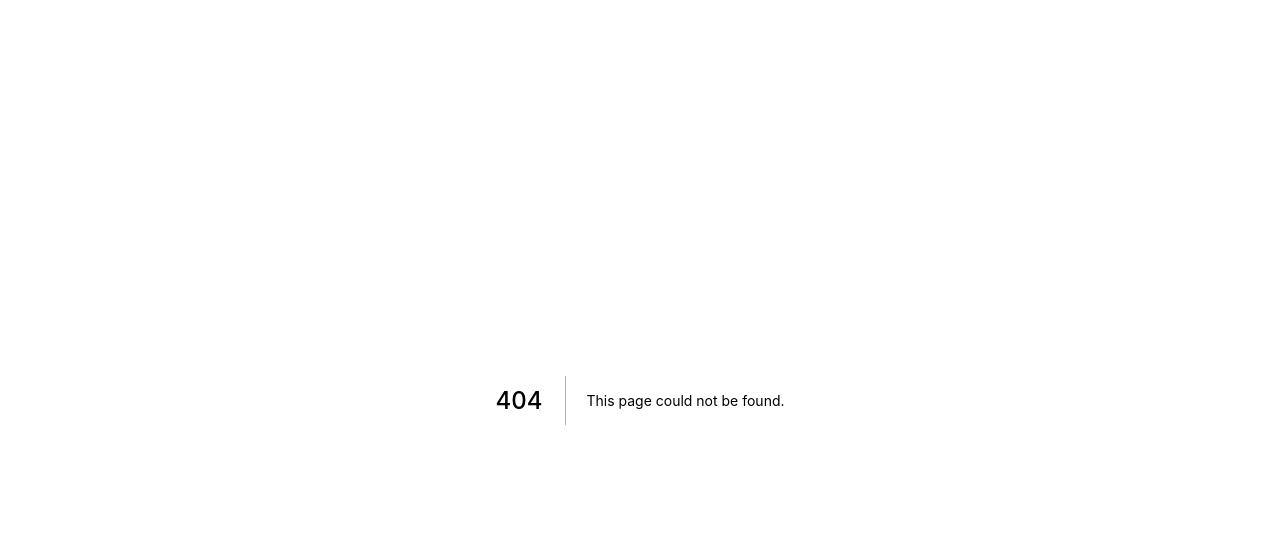
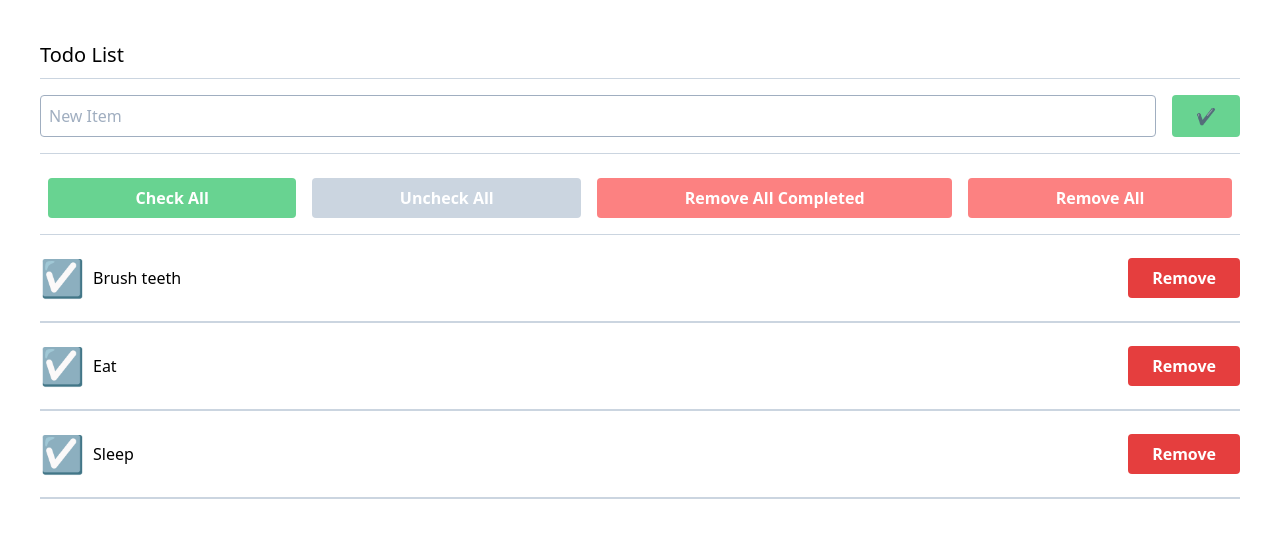
Before and after one commit to aeksco/react-next-typescript-netlify-starter, a Next.js app: page /todos in a window 1280 px wide. Before the commit this address had no page. Shown: the top 538 px of the page. Built offline with nearby package versions, Linux system fonts and the light colour scheme.

Commit message:
Added pages/todos.tsx example

```diff
--- /dev/null
+++ b/src/pages/todos.tsx
@@ -0,0 +1,227 @@
+import * as React from "react";
+
+// // // //
+
+// function Debug(props) {
+//     return <pre>{JSON.stringify(props, null, 4)}</pre>;
+// }
+
+// // // //
+
+type Item = {
+    id: number;
+    name: string;
+    done: boolean;
+};
+
+function ItemForm(props: {
+    name: string;
+    onSubmit: (submittedName: string) => void;
+}) {
+    const [name, setName] = React.useState<string>(props.name);
+    return (
+        <form
+            className="flex flex-row w-full mt-2 border-t border-b border-gray-400 py-4"
+            onSubmit={e => {
+                e.preventDefault();
+
+                props.onSubmit(name);
+                setName("");
+            }}
+        >
+            <input
+                required
+                className="border border-gray-500 rounded w-full py-2 px-2"
+                placeholder="New Item"
+                value={name}
+                onChange={e => {
+                    setName(e.currentTarget.value);
+                }}
+            />
+            <button
+                type="submit"
+                className="btn bg-green-400 hover:bg-green-600 text-white ml-4"
+            >
+                &#10004;
+            </button>
+        </form>
+    );
+}
+
+// // // //
+
+function ListConrols(props: {
+    items: Item[];
+    onChange: (updatedItems: Item[]) => void;
+}) {
+    const { items, onChange } = props;
+    return (
+        <div className="flex flex-row w-full justify-between mt-2 border-b border-gray-400 py-4">
+            <button
+                onClick={() => {
+                    onChange(
+                        items.map(i => {
+                            return {
+                                ...i,
+                                done: true,
+                            };
+                        }),
+                    );
+                }}
+                className="flex flex-grow justify-center btn bg-green-400 hover:bg-green-600 text-white mx-2"
+            >
+                Check All
+            </button>
+            <button
+                onClick={() => {
+                    onChange(
+                        items.map(i => {
+                            return {
+                                ...i,
+                                done: false,
+                            };
+                        }),
+                    );
+                }}
+                className="flex flex-grow justify-center btn bg-gray-400 hover:bg-gray-600 text-white mx-2"
+            >
+                Uncheck All
+            </button>
+            <button
+                onClick={() => {
+                    onChange(items.filter(i => !i.done));
+                }}
+                className="flex flex-grow justify-center btn bg-red-400 hover:bg-red-600 text-white mx-2"
+            >
+                Remove All Completed
+            </button>
+            <button
+                onClick={() => {
+                    onChange([]);
+                }}
+                className="flex flex-grow justify-center btn bg-red-400 hover:bg-red-600 text-white mx-2"
+            >
+                Remove All
+            </button>
+        </div>
+    );
+}
+
+// // // //
+
+/**
+ * TodoList
+ * Renders a component for managing an Array<Item>
+ * @param props.items - the array of `Item` instances being edited here
+ */
+function TodoList(props: { items: Item[] }) {
+    const [items, setItems] = React.useState<Item[]>(props.items);
+
+    function addItem(newItemName: string) {
+        setItems([
+            ...items,
+            {
+                id: Math.random(),
+                name: newItemName,
+                done: false,
+            },
+        ]);
+    }
+
+    if (items.length === 0) {
+        return (
+            <div className="flex flex-col w-full pt-4 items-center">
+                <ItemForm
+                    name=""
+                    onSubmit={updatedName => {
+                        addItem(updatedName);
+                    }}
+                />
+                <p className="text-lg text-gray-900 mt-4">
+                    There's nothing left to do today :)
+                </p>
+                <p className="text-sm text-gray-500">
+                    Go grab yourself a nice cold beer
+                </p>
+            </div>
+        );
+    }
+
+    return (
+        <div className="flex flex-col w-full">
+            <ItemForm
+                name=""
+                onSubmit={updatedName => {
+                    addItem(updatedName);
+                }}
+            />
+            <ListConrols items={items} onChange={setItems} />
+            {items.map(item => {
+                return (
+                    <li
+                        className="flex py-4 flex-row w-full justify-between items-center border-2 border-t-0 border-l-0 border-r-0 border-gray-400"
+                        key={item.id}
+                        onClick={() => {
+                            console.log(item.id);
+                        }}
+                    >
+                        <div className="flex items-center">
+                            <button
+                                onClick={() => {
+                                    setItems(
+                                        items.map(i => {
+                                            if (i.id === item.id) {
+                                                return {
+                                                    ...item,
+                                                    done: !item.done,
+                                                };
+                                            }
+                                            return i;
+                                        }),
+                                    );
+                                }}
+                            >
+                                {item.done && (
+                                    <p className="text-green-400 text-4xl">
+                                        &#9745;
+                                    </p>
+                                )}
+                                {!item.done && (
+                                    <p className="text-gray-400 text-4xl">
+                                        &#9745;
+                                    </p>
+                                )}
+                            </button>
+                            <p className="ml-2">{item.name}</p>
+                        </div>
+                        <button
+                            onClick={() => {
+                                setItems(items.filter(i => i.id !== item.id));
+                            }}
+                            className="btn bg-red-600 text-white hover:bg-red-700	"
+                        >
+                            Remove
+                        </button>
+                    </li>
+                );
+            })}
+        </div>
+    );
+}
+
+// // // //
+
+export default function() {
+    return (
+        <div className="px-10 py-10">
+            <h1 className="text-xl">Todo List</h1>
+            <TodoList
+                items={[
+                    { id: 1, name: "Brush teeth", done: false },
+                    { id: 2, name: "Eat", done: true },
+                    { id: 3, name: "Sleep", done: false },
+                ]}
+            />
+        </div>
+    );
+}
```
Also changed, not shown: src/styles/app.css (indentation only).
